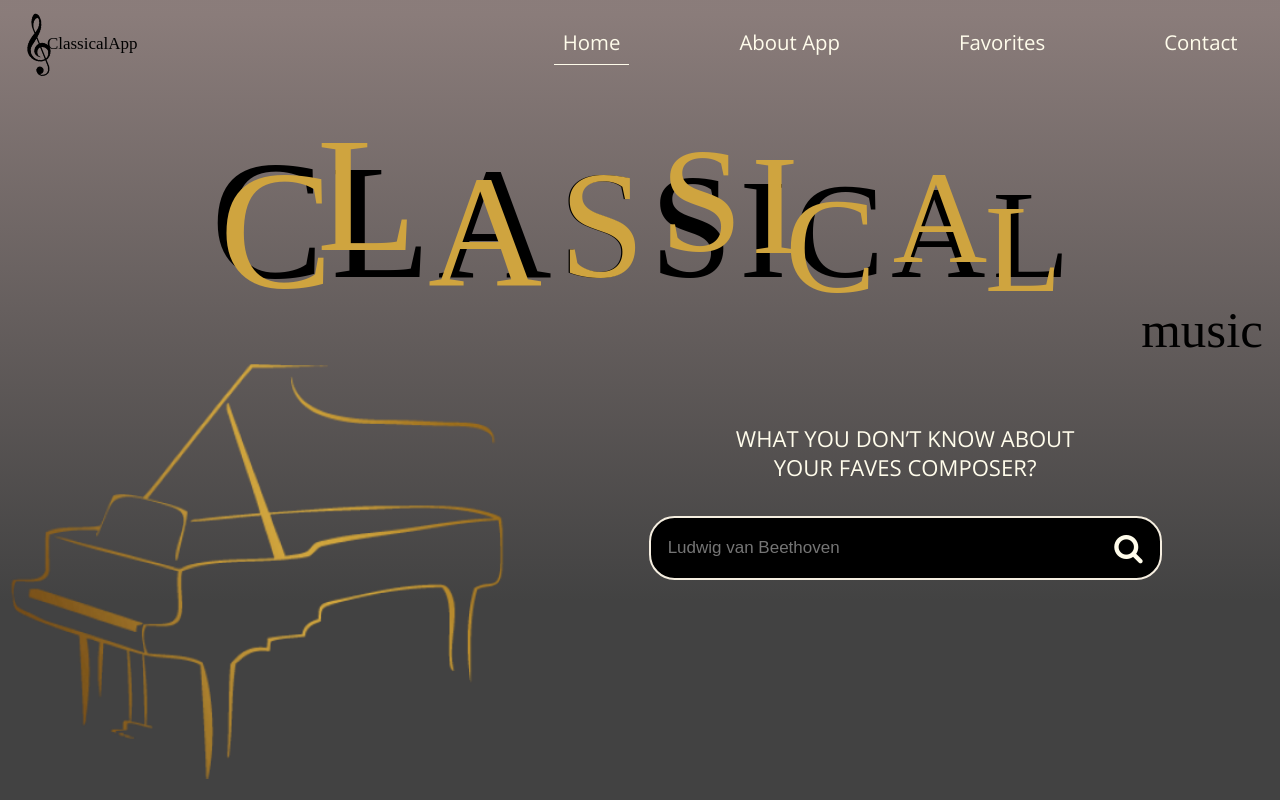
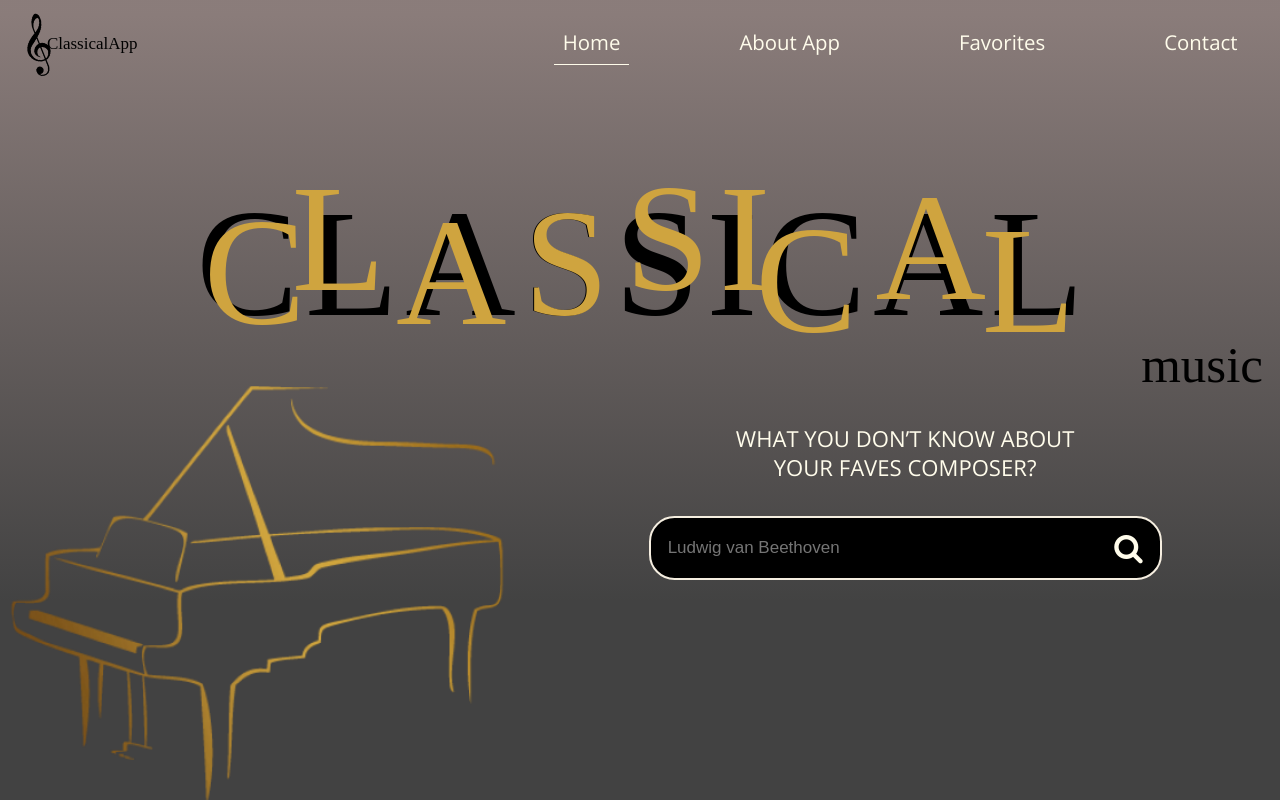
Before and after one commit to Myroslava12/React_Classical_music, a React (Create React App) app: page /contact in a window 1280 px wide. Built offline with nearby package versions, Linux system fonts and the light colour scheme; a web font is replaced by a local one.

Commit message:
Fix style for App.js

```diff
--- a/src/components/scss/_main.scss
+++ b/src/components/scss/_main.scss
@@ -118,3 +118,13 @@ html {
         }
     }
 }
+
+@media (min-width: 1600px) {
+    html {
+        font-size: 19px;
+    }
+
+    .container--app {
+        max-width: 1550px;
+    }
+}
--- a/src/components/scss/_variables.scss
+++ b/src/components/scss/_variables.scss
@@ -7,5 +7,5 @@ $fontOpenSans: 'Open Sans', sans-serif;
 
 $mobileScreen: '(min-width: 320px) and (max-width: 600px)';
 $mobileLargeScreen: '(min-width: 601px) and (max-width: 800px)';
-$tableScreen: '(min-width: 801px) and (max-width: 1023px)';
-$laptopScreen: '(min-width: 1024px) and (max-width: 1399px)';
+$tableScreen: '(min-width: 801px) and (max-width: 1024px)';
+$laptopScreen: '(min-width: 1025px) and (max-width: 1399px)';
--- a/src/components/search/_form.scss
+++ b/src/components/search/_form.scss
@@ -150,3 +150,17 @@
         width: 85%;
     }
 }
+
+@media (min-width: 1600px) {
+    .form--app {
+        right: 0;
+    }
+
+    .input--form, .list--tags {
+        width: 90%;
+    }
+
+    .btn--form {
+        right: 9%;
+    }
+}
--- a/src/components/search/_search.scss
+++ b/src/components/search/_search.scss
@@ -18,42 +18,7 @@
         position: relative;
         text-transform: uppercase;
         z-index: 1;
-    }
-
-    .letter--1 {
-        font-size: 12rem;
-    }
-
-    .letter--2 {
-        font-size: 11rem;
-    }
-
-    .letter--3 {
-        font-size: 10.8rem;
-    }
-
-    .letter--4 {
-        font-size: 10.6rem;
-    }
-
-    .letter--5 {
-        font-size: 10.4rem;
-    }
-
-    .letter--6 {
-        font-size: 10.3rem;
-    }
-
-    .letter--7 {
         font-size: 10rem;
-    }
-
-    .letter--8 {
-        font-size: 9.8rem;
-    }
-
-    .letter--9 {
-        font-size: 9.5rem;
     }
 
     .title--letter::before {
@@ -246,61 +211,33 @@
 
 @media #{$tableScreen} {
     .main--box {
-        padding-top: 4%;
+        padding-top: 4rem;
 
         .title--letter {
             font-size: 7rem;
         }
     }
     .main--img {
-        width: 50%;
+        width: 40%;
+        left: -7%;
+        bottom: 5%;
     }
 }
 
 @media #{$laptopScreen} {
     .main--box {
-        padding-top: 4%;
+        padding-top: 6rem;
 
-        .letter--1 {
-            font-size: 10rem;
-        }
-
-        .letter--2 {
-            font-size: 9.6rem;
-        }
-
-        .letter--3 {
-            font-size: 9.3rem;
-        }
-
-        .letter--4 {
+        .title--letter {
             font-size: 9rem;
-        }
-
-        .letter--5 {
-            font-size: 8.7rem;
-        }
-
-        .letter--6 {
-            font-size: 8.4rem;
-        }
-
-        .letter--7 {
-            font-size: 8rem;
-        }
-
-        .letter--8 {
-            font-size: 7.7rem;
-        }
-
-        .letter--9 {
-            font-size: 7.4rem;
+            width: 100%;
         }
     }
 
     .main--img {
         width: 50%;
         left: -5%;
+        bottom: 0%;
     }
 }
 
@@ -314,3 +251,11 @@
          padding-top: 17%;
      }
 }
+
+@media (min-width: 1600px) {
+    .main--img {
+        width: 72%;
+        left: -10%;
+        bottom: 0;
+    }
+}
```
